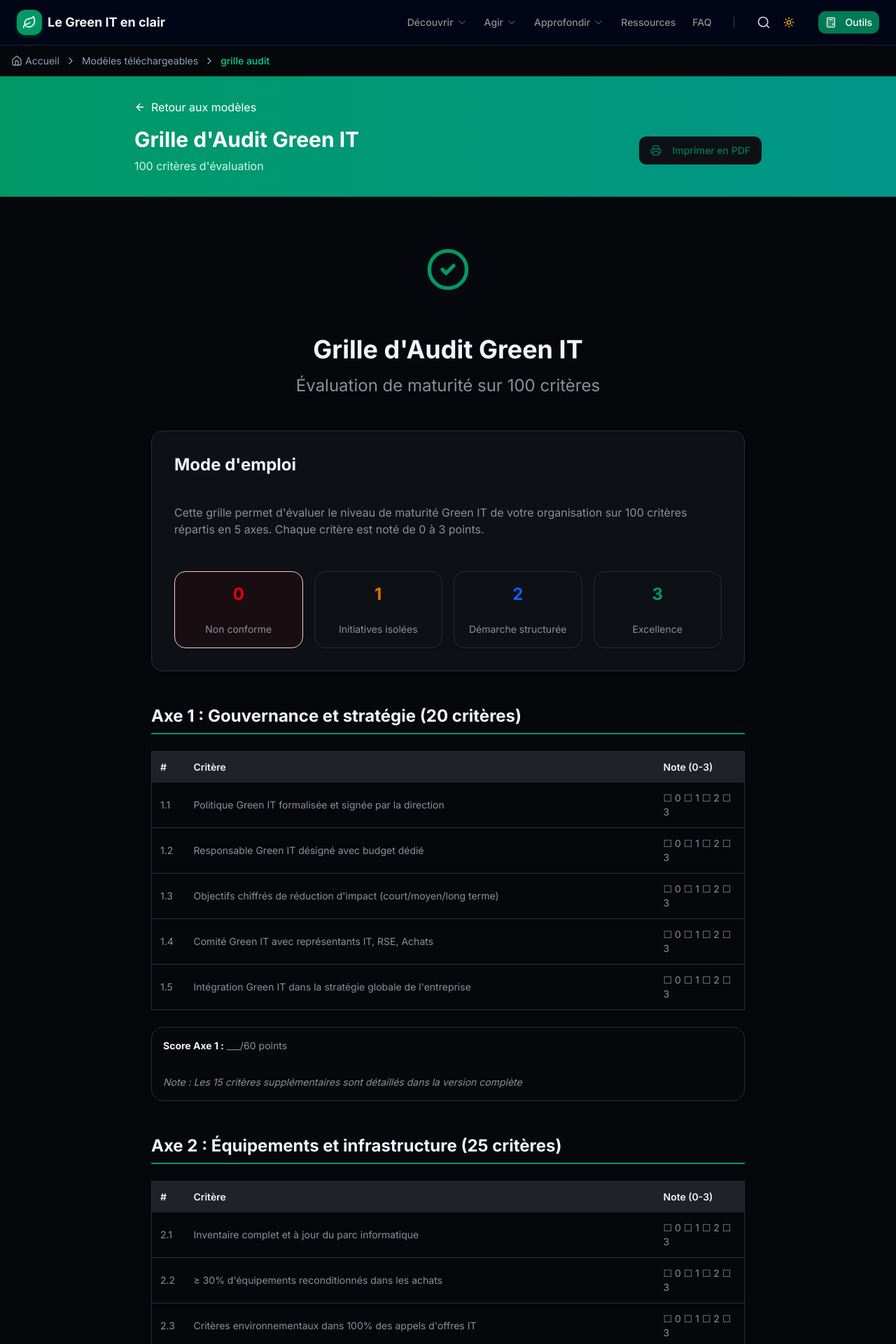
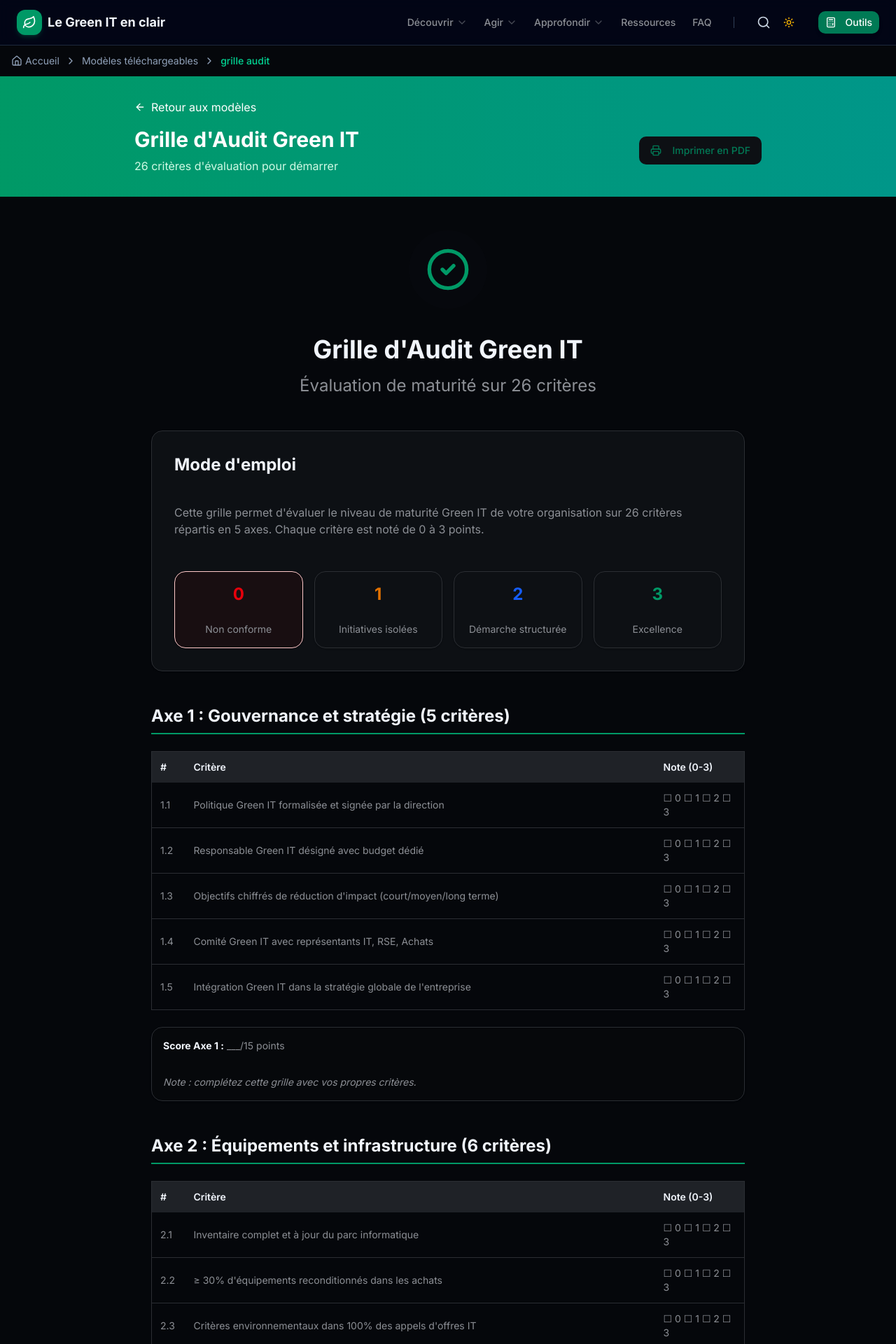
Before and after one commit to Hylst/le-green-it-en-clair, a Next.js app: page /greenit/modeles/grille-audit in a window 1280 px wide. Shown: the top 1920 px of the page at 70% size. Built offline with nearby package versions, Linux system fonts and the light colour scheme.

Commit message:
modeles : corrige grille, emails et cahier des charges

```diff
--- a/app/modeles/cahier-charges-achat/page.tsx
+++ b/app/modeles/cahier-charges-achat/page.tsx
@@ -51,8 +51,8 @@ export default function CahierChargesPage() {
                     <h3 className="text-xl text-muted-foreground mb-8">Critères environnementaux et sociaux</h3>
                     <div className="mt-12 space-y-2 text-muted-foreground">
                         <p>[NOM DE L'ORGANISATION]</p>
-                        <p>Appel d'offres N° [XX/2026]</p>
-                        <p>Version 1.0 - Janvier 2026</p>
+                        <p>Appel d'offres N° [XX/ANNÉE]</p>
+                        <p>Version 1.0 - [MOIS ANNÉE]</p>
                         <p className="text-sm italic mt-4">Source : Le Green IT en clair - hylst.fr/greenit</p>
                     </div>
                 </div>
@@ -96,7 +96,7 @@ export default function CahierChargesPage() {
                         <Card className="p-4 bg-muted/5 border-border">
                             <h4 className="font-semibold text-foreground mb-2">🌍 Environnement</h4>
                             <p className="text-sm text-muted-foreground">
-                                Réduire l'empreinte carbone de nos achats IT de 40% d'ici 2027 en privilégiant l'économie circulaire
+                                Réduire l'empreinte carbone de nos achats IT (exemple : −30 % en 3 ans, à adapter) en privilégiant l'économie circulaire
                                 et l'écoconception.
                             </p>
                         </Card>
@@ -213,7 +213,7 @@ export default function CahierChargesPage() {
                             <li>• Plan de réduction des émissions</li>
                         </ul>
                         <div className="mt-4 p-3 bg-emerald-50 dark:bg-emerald-950/30 rounded">
-                            <p className="text-sm font-semibold text-foreground">Bonus : Émissions &lt; 50 kg CO2eq : +5 points</p>
+                            <p className="text-sm font-semibold text-foreground">Bonus : Émissions &lt; 50 kg CO2eq par smartphone (Base Empreinte) : +5 points</p>
                         </div>
                     </Card>
 
@@ -237,7 +237,7 @@ export default function CahierChargesPage() {
                             <ul className="text-sm text-muted-foreground space-y-1">
                                 <li>• Reprise gratuite à la livraison des neufs : obligatoire</li>
                                 <li>• Certification de destruction sécurisée des données : obligatoire</li>
-                                <li>• Valorisation (réemploi/recyclage) ≥ 90% : +5 points</li>
+                                <li>• Valorisation (réemploi/recyclage) ≥ 90 % (Ecosystem 2024) : +5 points</li>
                                 <li>• Traçabilité complète de la filière : +3 points</li>
                             </ul>
                         </Card>
--- a/app/modeles/grille-audit/page.tsx
+++ b/app/modeles/grille-audit/page.tsx
@@ -21,7 +21,7 @@ export default function GrilleAuditPage() {
                     <div className="flex items-center justify-between">
                         <div>
                             <h1 className="text-3xl font-bold text-white mb-2">Grille d'Audit Green IT</h1>
-                            <p className="text-emerald-100">100 critères d'évaluation</p>
+                            <p className="text-emerald-100">26 critères d'évaluation pour démarrer</p>
                         </div>
                         <Button onClick={handlePrint} size="lg" variant="secondary" className="bg-card text-emerald-700 hover:bg-muted">
                             <Printer className="mr-2 h-5 w-5" />
@@ -44,14 +44,14 @@ export default function GrilleAuditPage() {
                         <CheckCircle2 className="h-16 w-16 text-emerald-600" />
                     </div>
                     <h1 className="text-4xl font-bold text-foreground mb-4">Grille d'Audit Green IT</h1>
-                    <h2 className="text-2xl text-muted-foreground mb-8">Évaluation de maturité sur 100 critères</h2>
+                    <h2 className="text-2xl text-muted-foreground mb-8">Évaluation de maturité sur 26 critères</h2>
                 </div>
 
                 {/* Introduction */}
                 <Card className="p-8 mb-12">
                     <h2 className="text-2xl font-bold text-foreground mb-4">Mode d'emploi</h2>
                     <p className="text-muted-foreground mb-6">
-                        Cette grille permet d'évaluer le niveau de maturité Green IT de votre organisation sur 100 critères répartis en 5 axes.
+                        Cette grille permet d'évaluer le niveau de maturité Green IT de votre organisation sur 26 critères répartis en 5 axes.
                         Chaque critère est noté de 0 à 3 points.
                     </p>
                     <div className="grid md:grid-cols-4 gap-4">
@@ -77,7 +77,7 @@ export default function GrilleAuditPage() {
                 {/* Axe 1 - Gouvernance */}
                 <div className="mb-12">
                     <h2 className="text-2xl font-bold text-foreground mb-6 border-b-2 border-emerald-600 pb-2">
-                        Axe 1 : Gouvernance et stratégie (20 critères)
+                        Axe 1 : Gouvernance et stratégie (5 critères)
                     </h2>
 
                     <table className="w-full text-sm border border-border mb-6">
@@ -119,10 +119,10 @@ export default function GrilleAuditPage() {
 
                     <Card className="p-4 bg-muted/5 border-border">
                         <p className="text-sm text-muted-foreground">
-                            <strong className="text-foreground">Score Axe 1 :</strong> ___/60 points
+                            <strong className="text-foreground">Score Axe 1 :</strong> ___/15 points
                         </p>
                         <p className="text-sm text-muted-foreground mt-2">
-                            <em>Note : Les 15 critères supplémentaires sont détaillés dans la version complète</em>
+                            <em>Note : complétez cette grille avec vos propres critères.</em>
                         </p>
                     </Card>
                 </div>
@@ -130,7 +130,7 @@ export default function GrilleAuditPage() {
                 {/* Axe 2 - Équipements */}
                 <div className="mb-12">
                     <h2 className="text-2xl font-bold text-foreground mb-6 border-b-2 border-emerald-600 pb-2">
-                        Axe 2 : Équipements et infrastructure (25 critères)
+                        Axe 2 : Équipements et infrastructure (6 critères)
                     </h2>
 
                     <table className="w-full text-sm border border-border mb-6">
@@ -177,7 +177,7 @@ export default function GrilleAuditPage() {
 
                     <Card className="p-4 bg-muted/5 border-border">
                         <p className="text-sm text-muted-foreground">
-                            <strong className="text-foreground">Score Axe 2 :</strong> ___/75 points
+                            <strong className="text-foreground">Score Axe 2 :</strong> ___/18 points
                         </p>
                     </Card>
                 </div>
@@ -185,7 +185,7 @@ export default function GrilleAuditPage() {
                 {/* Axe 3 - Usages */}
                 <div className="mb-12">
                     <h2 className="text-2xl font-bold text-foreground mb-6 border-b-2 border-emerald-600 pb-2">
-                        Axe 3 : Usages et pratiques (20 critères)
+                        Axe 3 : Usages et pratiques (5 critères)
                     </h2>
 
                     <table className="w-full text-sm border border-border mb-6">
@@ -227,7 +227,7 @@ export default function GrilleAuditPage() {
 
                     <Card className="p-4 bg-muted/5 border-border">
                         <p className="text-sm text-muted-foreground">
-                            <strong className="text-foreground">Score Axe 3 :</strong> ___/60 points
+                            <strong className="text-foreground">Score Axe 3 :</strong> ___/15 points
                         </p>
                     </Card>
                 </div>
@@ -235,7 +235,7 @@ export default function GrilleAuditPage() {
                 {/* Axe 4 - Services numériques */}
                 <div className="mb-12">
                     <h2 className="text-2xl font-bold text-foreground mb-6 border-b-2 border-emerald-600 pb-2">
-                        Axe 4 : Services numériques et SI (20 critères)
+                        Axe 4 : Services numériques et SI (5 critères)
                     </h2>
 
                     <table className="w-full text-sm border border-border mb-6">
@@ -277,7 +277,7 @@ export default function GrilleAuditPage() {
 
                     <Card className="p-4 bg-muted/5 border-border">
                         <p className="text-sm text-muted-foreground">
-                            <strong className="text-foreground">Score Axe 4 :</strong> ___/60 points
+                            <strong className="text-foreground">Score Axe 4 :</strong> ___/15 points
                         </p>
                     </Card>
                 </div>
@@ -285,7 +285,7 @@ export default function GrilleAuditPage() {
                 {/* Axe 5 - Sensibilisation */}
                 <div className="mb-12">
                     <h2 className="text-2xl font-bold text-foreground mb-6 border-b-2 border-emerald-600 pb-2">
-                        Axe 5 : Sensibilisation et formation (15 critères)
+                        Axe 5 : Sensibilisation et formation (5 critères)
                     </h2>
 
                     <table className="w-full text-sm border border-border mb-6">
@@ -448,7 +448,7 @@ export default function GrilleAuditPage() {
                 <div className="mt-12 text-center text-xs text-muted-foreground">
                     <p>Grille générée via Le Green IT en clair - hylst.fr/greenit</p>
                     <p>Méthodologie libre d'usage - À adapter selon vos besoins</p>
-                    <p className="mt-2 italic">Version complète disponible avec les 100 critères détaillés</p>
+                    <p className="mt-2 italic">Grille ouverte : adaptez et complétez selon vos besoins.</p>
                 </div>
             </div>
         </div>
--- a/app/modeles/guide-sensibilisation/page.tsx
+++ b/app/modeles/guide-sensibilisation/page.tsx
@@ -207,8 +207,8 @@ export default function KitSensibilisationPage() {
                             <div className="text-center">
                                 <div className="text-4xl mb-3">📧</div>
                                 <h3 className="text-xl font-bold text-foreground mb-4">Affiche #1 : Emails</h3>
-                                <div className="text-6xl font-bold text-emerald-600 mb-2">20 g</div>
-                                <p className="text-sm text-muted-foreground mb-4">de CO₂ par email avec PJ</p>
+                                <div className="text-5xl font-bold text-emerald-600 mb-2">4 à 35 g</div>
+                                <p className="text-sm text-muted-foreground mb-4">de CO₂ par email, selon la pièce jointe (ADEME)</p>
                                 <div className="text-left text-sm text-muted-foreground space-y-2">
                                     <p>🔹 Nettoyez votre boîte mail</p>
                                     <p>🔹 Désabonnez-vous des newsletters</p>
@@ -250,7 +250,7 @@ export default function KitSensibilisationPage() {
                                 <div className="text-4xl mb-3">⚡</div>
                                 <h3 className="text-xl font-bold text-foreground mb-4">Affiche #4 : Énergie</h3>
                                 <div className="text-6xl font-bold text-amber-600 mb-2">10%</div>
-                                <p className="text-sm text-muted-foreground mb-4">d'économies faciles</p>
+                                <p className="text-sm text-muted-foreground mb-4">sur la consommation des postes de travail</p>
                                 <div className="text-left text-sm text-muted-foreground space-y-2">
                                     <p>🔹 Éteignez écran et PC le soir</p>
                                     <p>🔹 Mode économie d'énergie</p>
```
